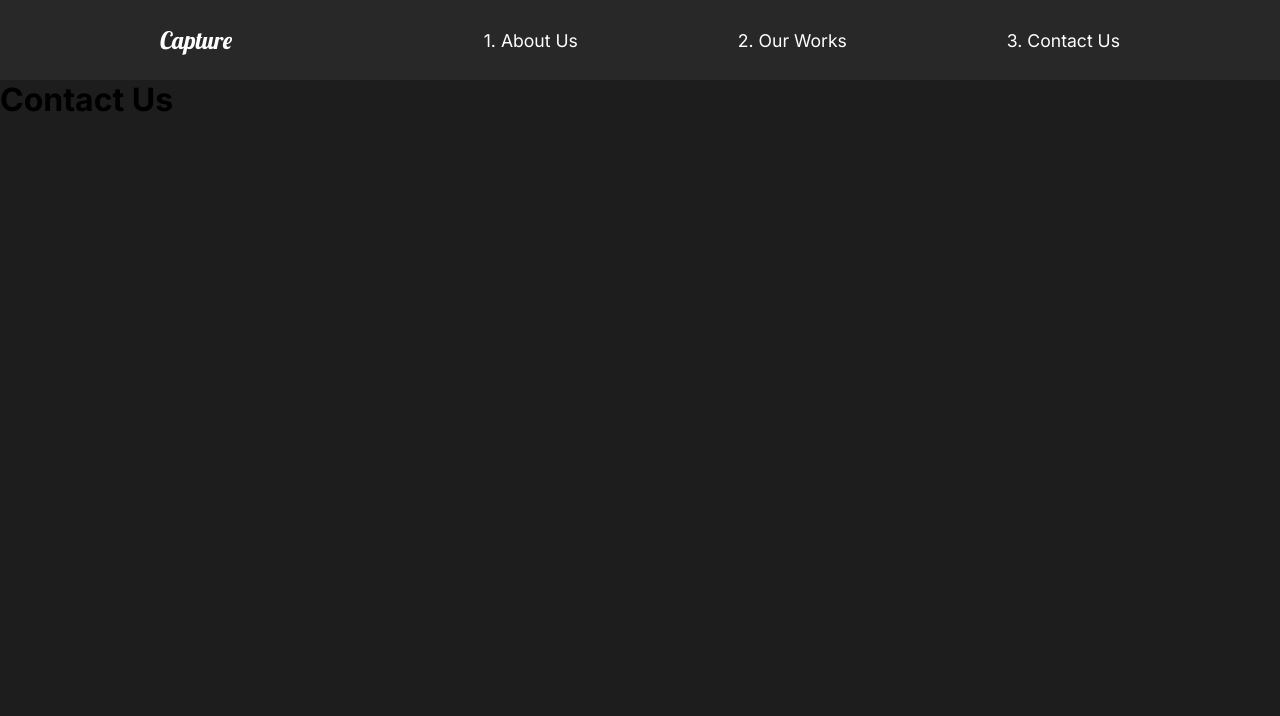
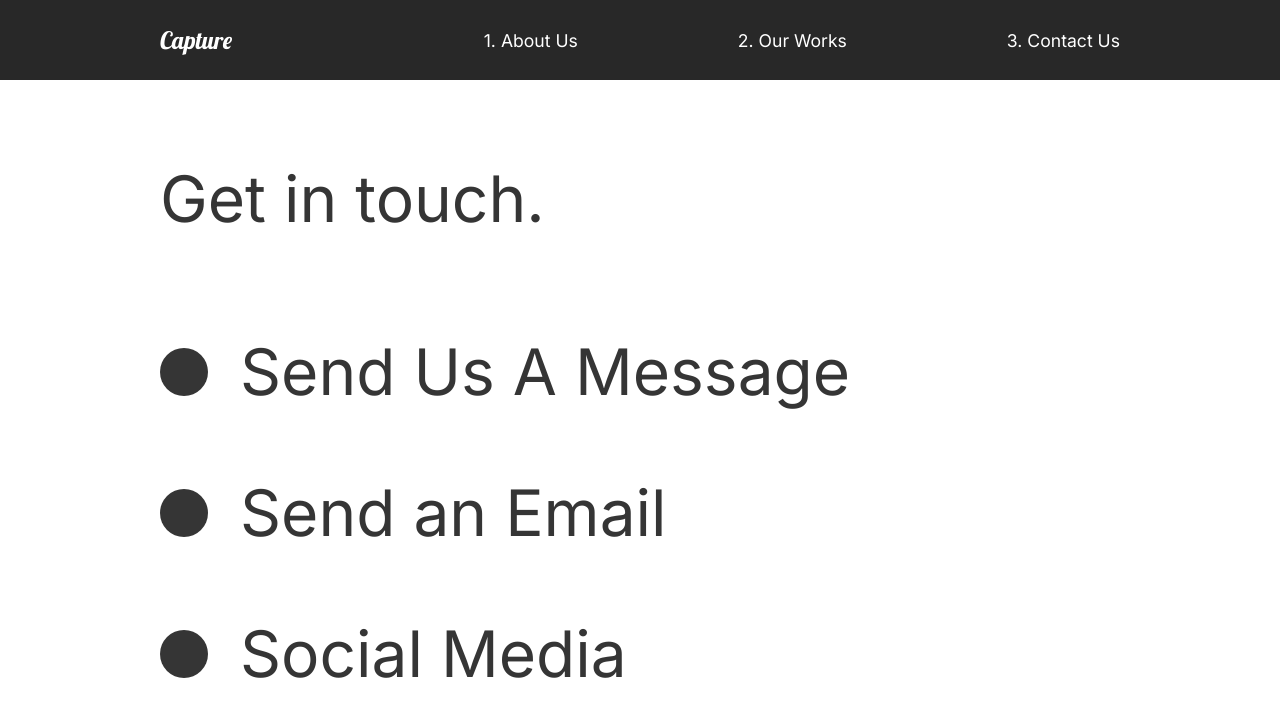
Before and after one commit to masoudgolchin/react-capture-portofolio-website, a React (Create React App) app: page /contact in a window 1280 px wide. Shown: the top 716 px of the page. Built offline with nearby package versions, Linux system fonts and the light colour scheme.

Commit message:
fix: scroll to top on page change

```diff
--- a/src/App.js
+++ b/src/App.js
@@ -8,6 +8,8 @@
 import { Routes, Route, useLocation } from "react-router-dom";
 
 import { AnimatePresence } from "framer-motion";
+
+import ScrollTop from "./components/ScrollTop";
 
 function App() {
   const location = useLocation();
@@ -23,6 +25,7 @@
           <Route path="/contact" exact element={<ContactUs />}></Route>
         </Routes>
       </AnimatePresence>
+      <ScrollTop />
     </div>
   );
 }
--- a/src/components/GlobalStyle.js
+++ b/src/components/GlobalStyle.js
@@ -10,6 +10,7 @@
     body {
         background: #1d1d1d;
         font-family: 'Inter', sans-serif;
+        overflow-x: hidden;
     }
 
     button {
--- a/src/components/Nav.js
+++ b/src/components/Nav.js
@@ -33,6 +33,9 @@
   align-items: center;
   padding: 1rem 10rem;
   background: #282828;
+  position: sticky;
+  top: 0;
+  z-index: 100;
   a {
     color: white;
     text-decoration: none;
--- /dev/null
+++ b/src/components/ScrollTop.js
@@ -0,0 +1,14 @@
+import React, { useEffect } from "react";
+import { useLocation } from "react-router-dom";
+
+const ScrollTop = () => {
+  const { pathname } = useLocation();
+  useEffect(() => {
+    window.scroll({
+      top: 0,
+      left: 0,
+    });
+  }, [pathname]);
+};
+
+export default ScrollTop;
--- a/src/pages/ContactUs.js
+++ b/src/pages/ContactUs.js
@@ -1,19 +1,75 @@
 import React from "react";
 
 import { motion } from "framer-motion";
-import { pageAnimation } from "../animation";
+import { pageAnimation, titleAnim } from "../animation";
+import styled from "styled-components";
+import { toBePartiallyChecked } from "@testing-library/jest-dom/dist/matchers";
 
 const ContactUs = () => {
   return (
-    <motion.div
+    <ContactStyle
       variants={pageAnimation}
       initial="hidden"
       animate="show"
       exit="exit"
+      style={{ background: "#fff" }}
     >
-      <h1>Contact Us</h1>
-    </motion.div>
+      <Title>
+        <motion.h2 variants={titleAnim}>Get in touch.</motion.h2>
+      </Title>
+      <div>
+        <Hide>
+          <Social variants={titleAnim}>
+            <Circle />
+            <h2>Send Us A Message</h2>
+          </Social>
+        </Hide>
+        <Hide>
+          <Social variants={titleAnim}>
+            <Circle />
+            <h2>Send an Email</h2>
+          </Social>
+        </Hide>
+        <Hide>
+          <Social variants={titleAnim}>
+            <Circle />
+            <h2>Social Media</h2>
+          </Social>
+        </Hide>
+      </div>
+    </ContactStyle>
   );
 };
 
+const ContactStyle = styled(motion.div)`
+  padding: 5rem 10rem;
+  color: #353535;
+  min-height: 90vh;
+`;
+
+const Title = styled.div`
+  margin-bottom: 4rem;
+  color: toBePartiallyChecked;
+`;
+
+const Hide = styled.div`
+  overflow: hidden;
+`;
+
+const Circle = styled.div`
+  width: 3rem;
+  height: 3rem;
+  background: #353535;
+  border-radius: 50%;
+`;
+
+const Social = styled(motion.div)`
+  display: flex;
+  align-items: center;
+
+  h2 {
+    margin: 2rem;
+  }
+`;
+
 export default ContactUs;
```
